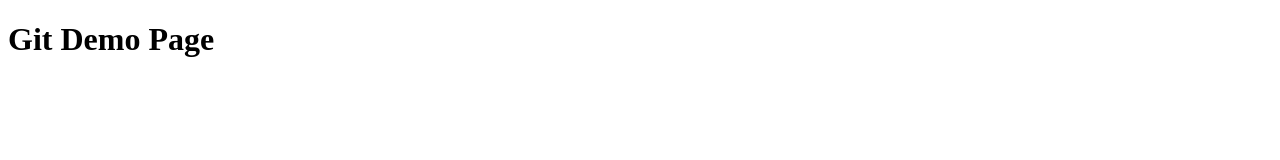
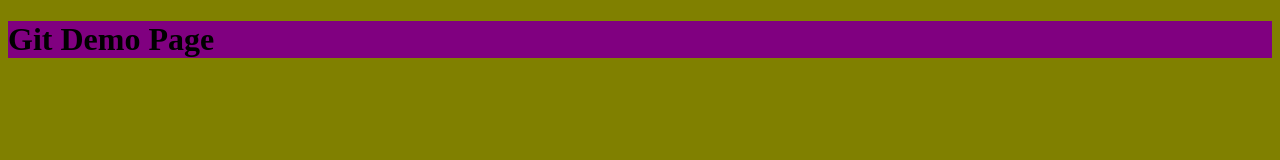
Before and after one commit to andersonsmsncom/legendary-journey-test, a plain HTML site: page index.html in a window 1280 px wide. Drawn offline with Linux system fonts and the light colour scheme.

Commit message:
change background color on body

```diff
--- a/index.html
+++ b/index.html
@@ -3,10 +3,12 @@
 
 <head>
     <title>Document</title>
+    <link rel="stylesheet" href="styles.css">
 </head>
 
 <body>
     <h1>Git Demo Page</h1>
+
     <script src="app.js"></script>
 </body>
 
--- a/styles.css
+++ b/styles.css
@@ -0,0 +1,7 @@
+body {
+    background-color:olive
+}
+
+h1 {
+    background-color: purple;
+}
```
Also changed, not shown: README.txt (added).
